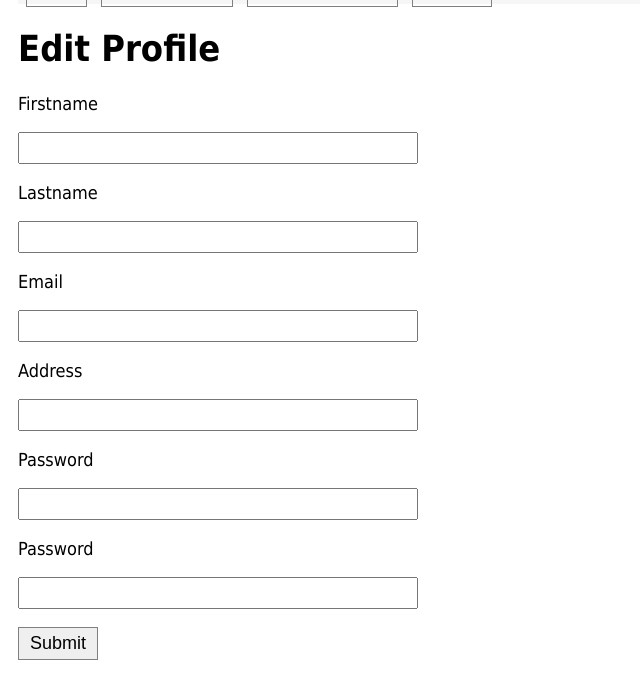
After one commit to WSU-CptS-322-Fall-2023/studentapp-Fredyfox21, a Python web app: template app/templates/edit_profile.html in a window 1280 px wide. The commit adds this page. Shown: the part 46-745 px from the top of the page, without its empty margins (0-640 px from the left). Run offline with Jinja, Linux system fonts and the light colour scheme; the template is opened without the code that fills it, so the values that code supplies are empty, except form fields; tables that the repository leaves empty hold one stand-in row (values such as "Sample post"); form fields are guessed from the names that the template uses; some libraries are stand-ins or nearby versions.

Commit message:
Version v.07 - Added edit profile page.

```diff
--- a/app/templates/display_profile.html
+++ b/app/templates/display_profile.html
@@ -9,4 +9,8 @@
     <p> <b>Address</b>: {% if student.address %} {{student.address}} {% else %} No address {% endif %}</p>
     <p> <b>Last seen on</b>: {{student.last_seen}}</p>
 
+    {% if student == current_user %}
+    <p><a href="{{ url_for('edit_profile') }}">Edit your profile</a></p>
+    {% endif %}
+
 {% endblock %}
--- /dev/null
+++ b/app/templates/edit_profile.html
@@ -0,0 +1,56 @@
+{% extends "base.html" %}
+
+{% block content %}
+    <h1>Edit Profile</h1>
+    {% if form %}
+        <form action=" " method="POST">
+            {{ form.hidden_tag() }}
+
+                <p>{{ form.firstname.label }}</p>
+                <p>{{ form.firstname(class ='textinput') }}</p>
+
+                {% for error in form.firstname.errors %}
+                    <span style="color: red">[{{ error}}]</span>
+                {% endfor %}
+
+                <p>{{ form.lastname.label }}</p>
+                <p>{{ form.lastname(class ='textinput') }}</p>
+
+                {% for error in form.lastname.errors %}
+                    <span style="color: red">[{{ error}}]</span>
+                {% endfor %}
+
+                <p>{{ form.email.label }}</p>
+                <p>{{ form.email(class ='textinput') }}</p>
+
+                {% for error in form.email.errors %}
+                    <span style="color: red">[{{ error}}]</span>
+                {% endfor %}
+
+                <p>{{ form.address.label }}</p>
+                <p>{{ form.address(rows=3, class ='textinput') }}</p>
+
+                {% for error in form.address.errors %}
+                    <span style="color: red">[{{ error}}]</span>
+                {% endfor %}
+
+                <p>{{ form.password.label }}</p>
+                <p>{{ form.password(class ='textinput') }}</p>
+
+                {% for error in form.password.errors %}
+                    <span style="color: red">[{{ error}}]</span>
+                {% endfor %}
+
+                <p>{{ form.password2.label }}</p>
+                <p>{{ form.password2(class ='textinput') }}</p>
+
+                {% for error in form.password2.errors %}
+                    <span style="color: red">[{{ error}}]</span>
+                {% endfor %}
+
+            <p> {{ form.submit(class='button') }}</p>
+
+        </form>
+    {% endif %}
+
+{% endblock %}
```
Also changed, not shown: app/forms.py (+17 -0 lines), app/routes.py (+28 -1 lines), student.db.
